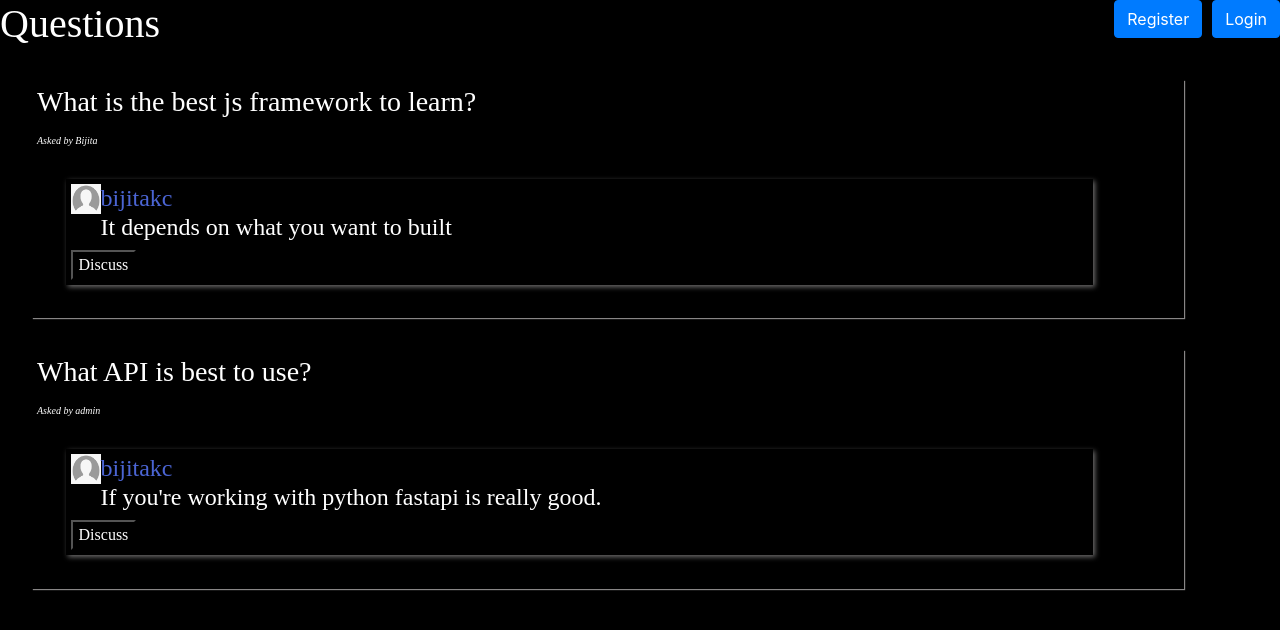
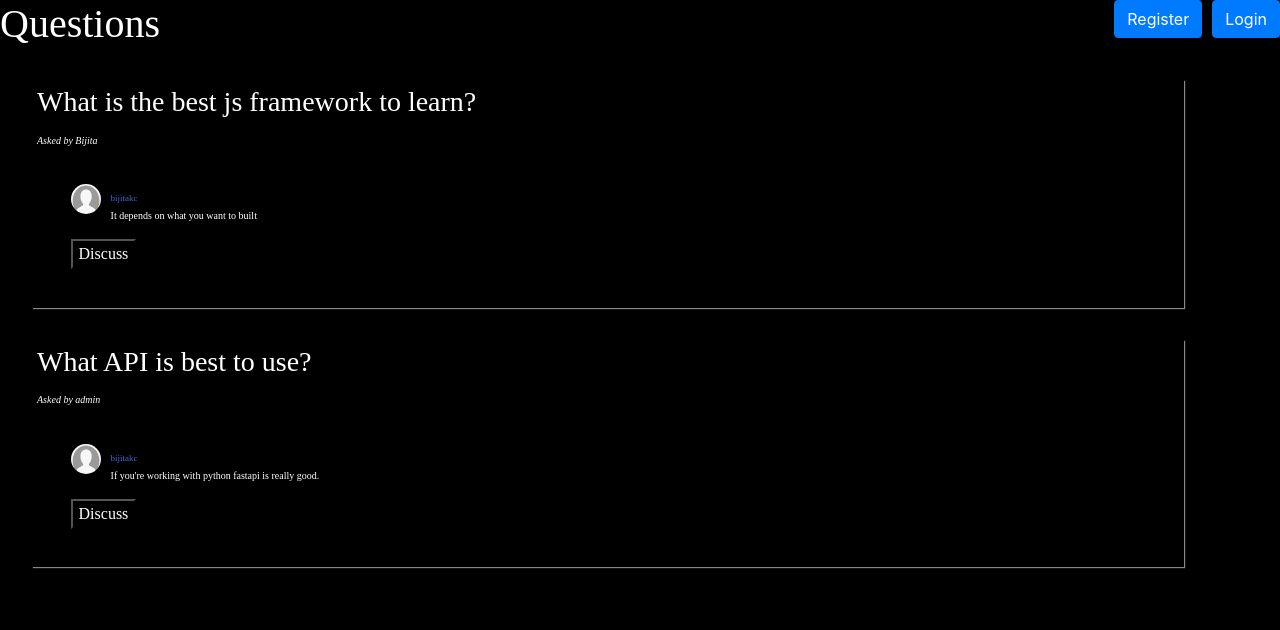
Before and after one commit to Bijitakc/Asky, a Django app: page /chat/ in a window 1280 px wide. Shown: the top 630 px of the page. Run offline with Django 3.2, Linux system fonts and the light colour scheme; data comes from the database, SQL or seed files in the repository; both versions use the stored data as it was after the commit; some libraries are stand-ins or nearby versions.

Commit message:
frontend changes

```diff
--- a/chat/static/chat/css/index.css
+++ b/chat/static/chat/css/index.css
@@ -25,7 +25,7 @@
     background-color:black;
     padding: 5px;
     color: white;
-    box-shadow: 2px 2px 5px rgb(109, 108, 108);
+    /* box-shadow: 2px 2px 5px rgb(109, 108, 108); */
 }
 .reply{
     width: 70%;
--- a/chat/templates/chat/index.html
+++ b/chat/templates/chat/index.html
@@ -10,8 +10,10 @@
                 {% for a in answers %}
                     {% if a.post.id == q.id %}
                     <div class="answercard" >
-                        <h4><img src="{% static 'chat/img/user.png' %}" style="float:left;height: 30px;width: 30px;">
-                            <span style="float:left;color:rgb(75, 101, 212)">{{a.created_by}}</span><br>{{a.answer}}</h4>
+                        <img src="{% static 'chat/img/user.png' %}" style="height: 30px;width: 30px;border-radius:20px; margin-right: 10px;float: left;">
+                        <div class="ansin" >
+                            <span style="color:rgb(75, 101, 212);font-size: 9px;">{{a.created_by}}</span>
+                            <p style="font-size: 10px;">{{a.answer}}</p></div>
                         <button  style="color: white;background-color: black;"  onclick="roombuild('{{a.id}}')">Discuss</button>
                     </div>
                     {% endif %}
```
Also changed, not shown: db.sqlite3.
